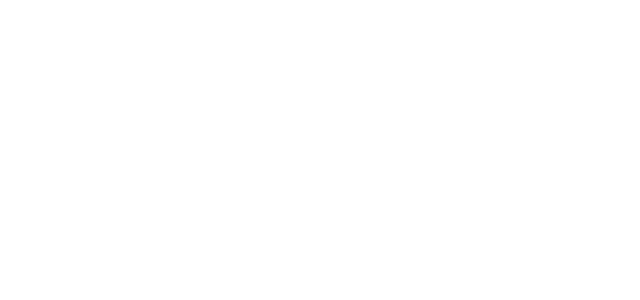
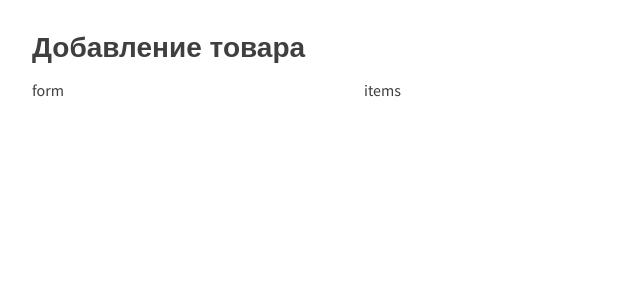
Before and after one commit to tany31/idaproject-test, a Vue app: page / in a window 1280 px wide. Shown: the top 300 px of the page, without its empty margins (0-640 px from the left). Built offline with nearby package versions, Linux system fonts and the light colour scheme; a web font is replaced by a local one.

Commit message:
Add product layout

```diff
--- a/src/assets/styles/base.scss
+++ b/src/assets/styles/base.scss
@@ -20,6 +20,7 @@
   font-family: $--font-family;
   font-size: $--font-size-base;
   font-weight: $--font-weight-normal;
+  color: $--gray700;
   -webkit-font-smoothing: antialiased;
   -moz-osx-font-smoothing: grayscale;
   text-rendering: optimizeLegibility;
--- a/src/views/Products.vue
+++ b/src/views/Products.vue
@@ -1,5 +1,13 @@
 <template>
-  <div class="products"></div>
+  <div class="products">
+    <div class="products__headline">
+      <h1 class="products__title">Добавление товара</h1>
+    </div>
+    <div class="products__content">
+      <div class="products__create-form">form</div>
+      <div class="products__items">items</div>
+    </div>
+  </div>
 </template>
 
 <script>
@@ -7,3 +15,34 @@
   name: 'Products',
 };
 </script>
+
+<style lang="scss" scoped>
+.products {
+  &__headline {
+    display: flex;
+    justify-content: space-between;
+    margin-bottom: 1rem;
+  }
+
+  &__title {
+    font-size: $--font-size-title;
+    font-weight: $--font-weight-semiBold;
+  }
+
+  &__content {
+    display: flex;
+  }
+
+  &__create-form {
+    position: sticky;
+    top: 1rem;
+    height: 100%;
+    width: 332px;
+    flex-shrink: 0;
+  }
+
+  &__items {
+    flex-grow: 1;
+  }
+}
+</style>
```
